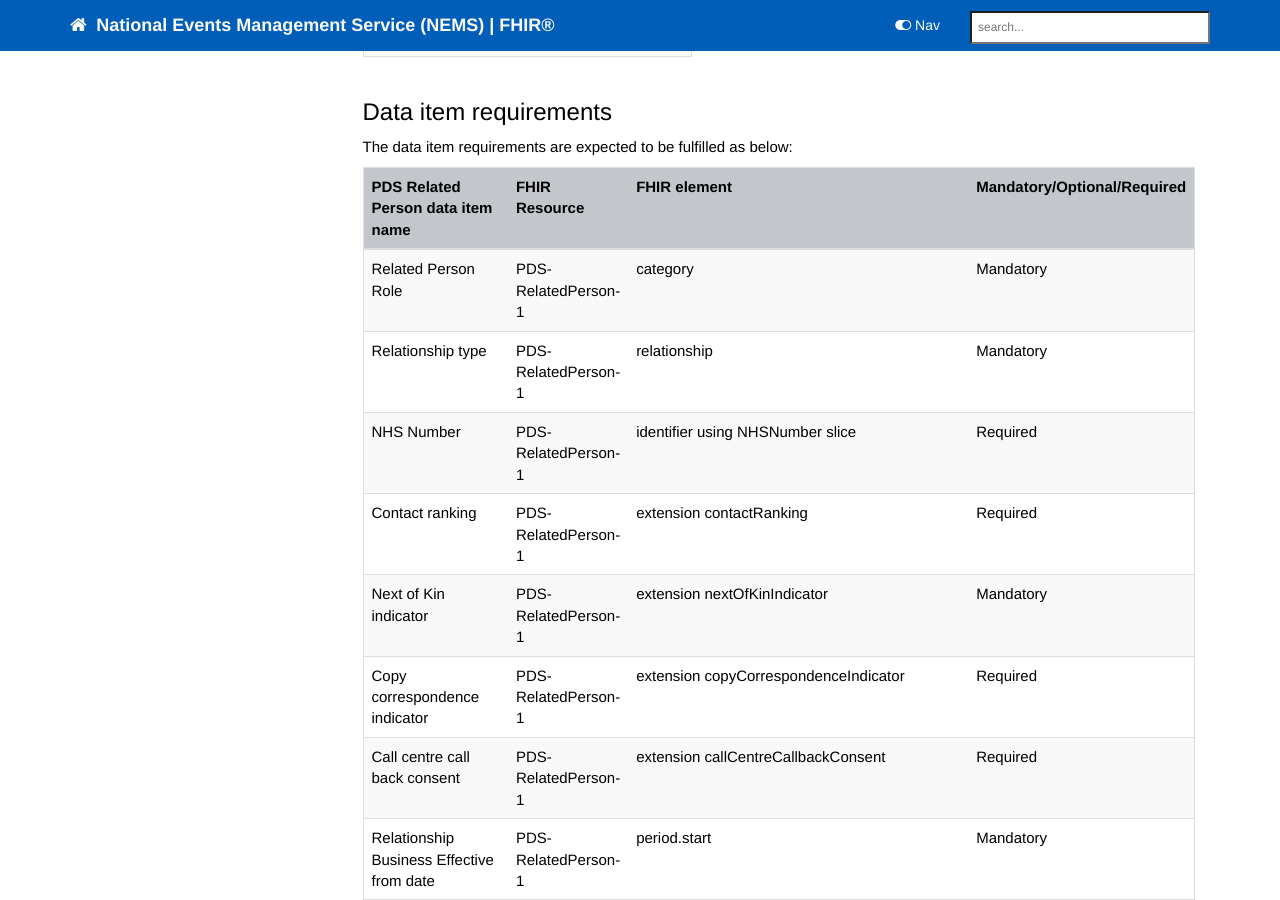
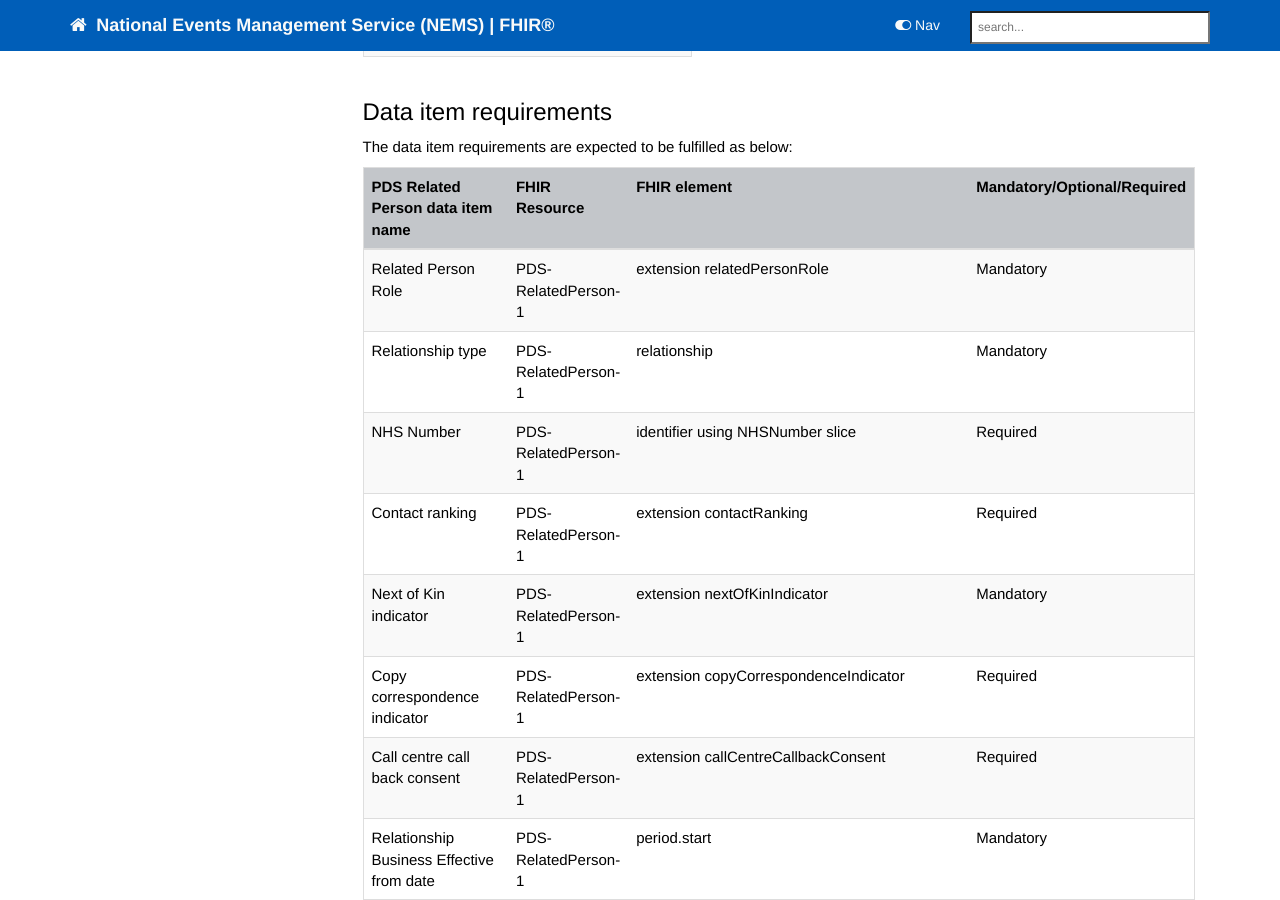
Before and after one commit to nhsconnect/Events-Management, a Jekyll site: the page built from pages/explore/explore_pds_related_person.md, in a window 1280 px wide and 900 px high, scrolled down 879 px. Built offline with Jekyll 4.4.1, drawn with Linux system fonts in a browser that asks for light colours; nearby versions of some CDN libraries; comment, search, counter and statistics services are not loaded.

Commit message:
PDs Related Person Role

```diff
--- a/pages/explore/explore_pds_related_person.md
+++ b/pages/explore/explore_pds_related_person.md
@@ -31,7 +31,7 @@ The data item requirements are expected to be fulfilled as below:
 
 | PDS Related Person data item name              | FHIR Resource       | FHIR element                                     | Mandatory/Optional/Required |
 |------------------------------------------------|---------------------|--------------------------------------------------|-----------------------------|
-| Related Person Role                            | PDS-RelatedPerson-1 | category                                         | Mandatory                   |
+| Related Person Role                            | PDS-RelatedPerson-1 | extension relatedPersonRole                                         | Mandatory                   |
 | Relationship type                              | PDS-RelatedPerson-1 | relationship                                     | Mandatory                   |
 | NHS Number                                     | PDS-RelatedPerson-1 | identifier using NHSNumber slice                 | Required                    |
 | Contact ranking                                | PDS-RelatedPerson-1 | extension contactRanking                         | Required                    |
```
